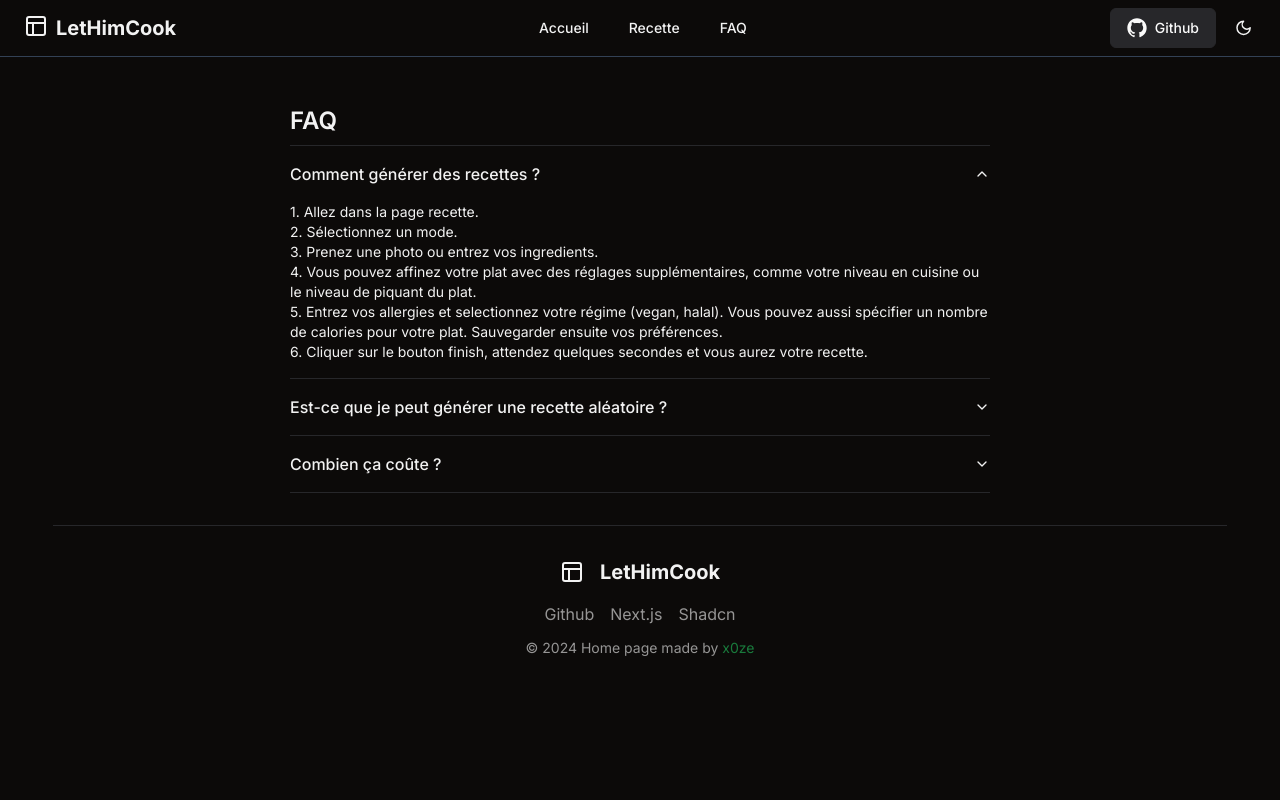
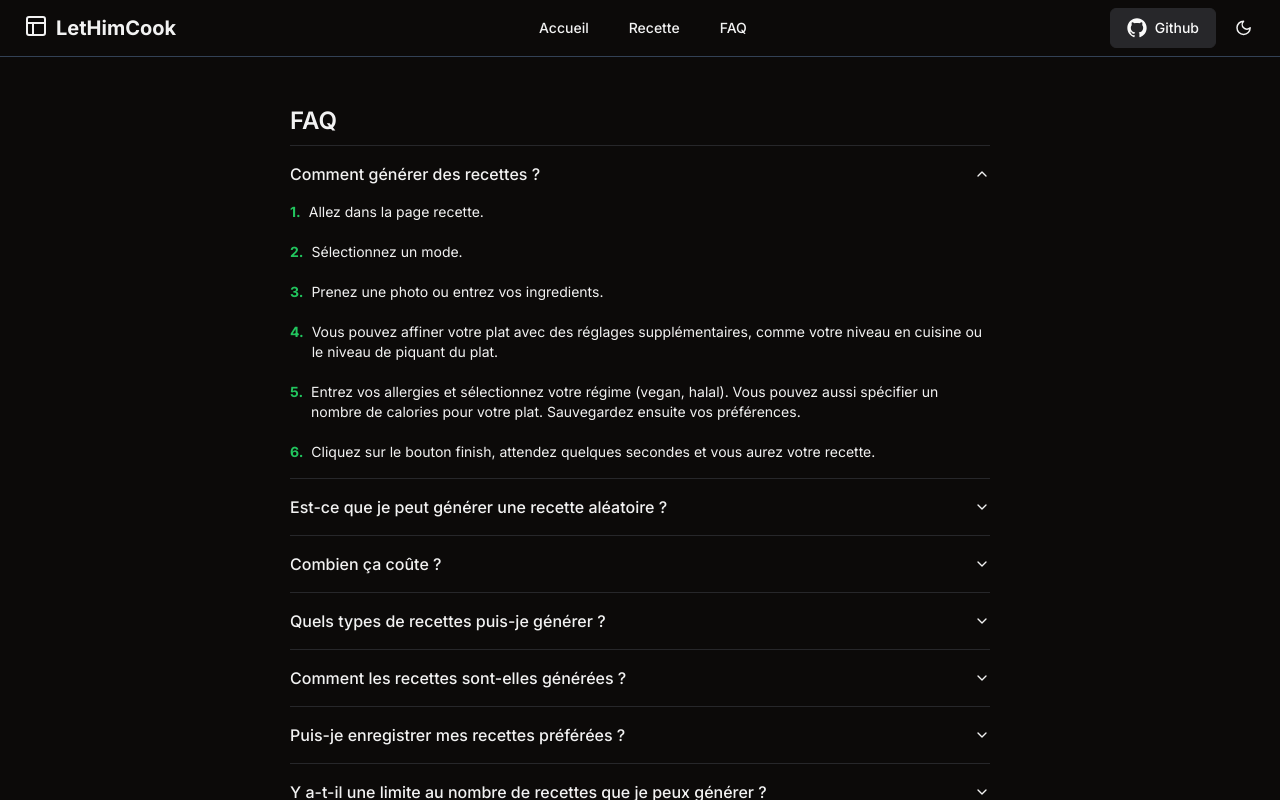
Before and after one commit to x0ze/Cooking-AI, a Next.js app in the folder lethimcook-app/: page /faq in a window 1280 px wide. Both pictures are taken after a click on the button "Comment générer des recettes ?". Shown: the top 800 px of the page. Built offline with nearby package versions, Linux system fonts and the light colour scheme.

Commit message:
Update AccordionDemo.tsx

```diff
--- a/lethimcook-app/components/ui/AccordionDemo.tsx
+++ b/lethimcook-app/components/ui/AccordionDemo.tsx
@@ -5,19 +5,19 @@ import {
     AccordionTrigger,
   } from "@/components/ui/accordion"
 
-  export function AccordionDemo() {
+export function AccordionDemo() {
     return (
         <Accordion type="single" collapsible className="w-[700px] m-[auto] mt-4">
             <h2 className="mt-12 border-b pb-2 text-2xl font-semibold">FAQ</h2>
             <AccordionItem value="item-1">
                 <AccordionTrigger>Comment générer des recettes ?</AccordionTrigger>
                 <AccordionContent>
-                1. Allez dans la page recette.<br />
-                2. Sélectionnez un mode.<br />
-                3. Prenez une photo ou entrez vos ingredients.<br />
-                4. Vous pouvez affinez votre plat avec des réglages supplémentaires, comme votre niveau en cuisine ou le niveau de piquant du plat.<br />
-                5. Entrez vos allergies et selectionnez votre régime (vegan, halal). Vous pouvez aussi spécifier un nombre de calories pour votre plat. Sauvegarder ensuite vos préférences.<br />
-                6. Cliquer sur le bouton finish, attendez quelques secondes et vous aurez votre recette.
+                <div className="flex"><span className="text-green-500 font-bold">1.</span> <span className="ml-2">Allez dans la page recette.</span></div><br />
+                <div className="flex"><span className="text-green-500 font-bold">2.</span> <span className="ml-2">Sélectionnez un mode.</span></div><br />
+                <div className="flex"><span className="text-green-500 font-bold">3.</span> <span className="ml-2">Prenez une photo ou entrez vos ingredients.</span></div><br />
+                <div className="flex"><span className="text-green-500 font-bold">4.</span> <span className="ml-2">Vous pouvez affiner votre plat avec des réglages supplémentaires, comme votre niveau en cuisine ou le niveau de piquant du plat.</span></div><br />
+                <div className="flex"><span className="text-green-500 font-bold">5.</span> <span className="ml-2">Entrez vos allergies et sélectionnez votre régime (vegan, halal). Vous pouvez aussi spécifier un nombre de calories pour votre plat. Sauvegardez ensuite vos préférences.</span></div><br />
+                <div className="flex"><span className="text-green-500 font-bold">6.</span> <span className="ml-2">Cliquez sur le bouton finish, attendez quelques secondes et vous aurez votre recette.</span></div>
                 </AccordionContent>
             </AccordionItem>
             <AccordionItem value="item-2">
@@ -29,9 +29,45 @@ import {
             <AccordionItem value="item-3">
                 <AccordionTrigger>Combien ça coûte ?</AccordionTrigger>
                 <AccordionContent>
-                C'est gratuit.
+                Nous proposons un service complètement gratuit !
+                </AccordionContent>
+            </AccordionItem>
+            <AccordionItem value="item-4">
+                <AccordionTrigger>Quels types de recettes puis-je générer ?</AccordionTrigger>
+                <AccordionContent>
+                Vous pouvez générer une variété de recettes, y compris des plats végétariens, véganes, halal et bien plus encore. Vous pouvez également spécifier des préférences comme le niveau de piquant ou le nombre de calories.
+                </AccordionContent>
+            </AccordionItem>
+            <AccordionItem value="item-5">
+                <AccordionTrigger>Comment les recettes sont-elles générées ?</AccordionTrigger>
+                <AccordionContent>
+                Nos recettes sont générées par une intelligence artificielle qui analyse les ingrédients que vous fournissez et crée des recettes personnalisées en fonction de vos préférences et restrictions alimentaires.
+                </AccordionContent>
+            </AccordionItem>
+            <AccordionItem value="item-6">
+                <AccordionTrigger>Puis-je enregistrer mes recettes préférées ?</AccordionTrigger>
+                <AccordionContent>
+                Cette fonctionnalité est prévue, mais est toujours en cours de dévloppement.
+                </AccordionContent>
+            </AccordionItem>
+            <AccordionItem value="item-7">
+                <AccordionTrigger>Y a-t-il une limite au nombre de recettes que je peux générer ?</AccordionTrigger>
+                <AccordionContent>
+                Non, vous pouvez générer autant de recettes que vous le souhaitez sans aucune limitation.
+                </AccordionContent>
+            </AccordionItem>
+            <AccordionItem value="item-8">
+                <AccordionTrigger>Puis-je partager mes recettes ?</AccordionTrigger>
+                <AccordionContent>
+                Cette fonctionnalité est prévue, mais est toujours en cours de dévloppement.
+                </AccordionContent>
+            </AccordionItem>
+            <AccordionItem value="item-9">
+                <AccordionTrigger>Que faire si j'ai des allergies alimentaires ?</AccordionTrigger>
+                <AccordionContent>
+                Vous pouvez spécifier vos allergies alimentaires dans les paramètres de recette. L'IA prendra en compte ces informations pour générer des recettes sûres pour vous.
                 </AccordionContent>
             </AccordionItem>
         </Accordion>
     )
-    }
+}
```
